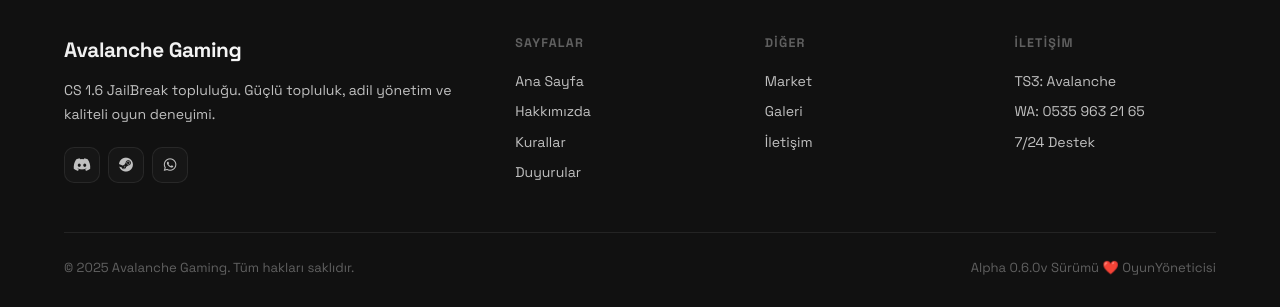
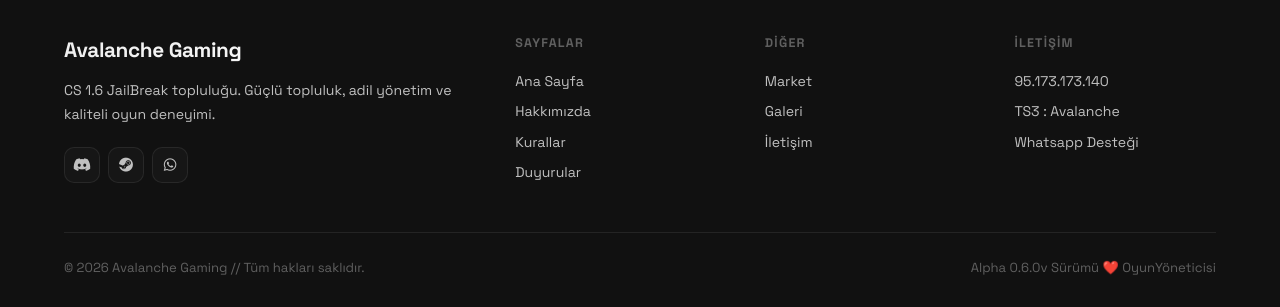
Before and after one commit to UmutStudyo/AvlKingArea, a plain HTML site: page index.html in a window 1280 px wide. Shown: the part 3417-3724 px from the top of the page. Drawn offline with nearby package versions, Linux system fonts and the light colour scheme; no server answers.

Commit message:
Update contact information and copyright year

```diff
--- a/index.html
+++ b/index.html
@@ -1368,14 +1368,14 @@
       <div>
         <div class="footer-col-title">İletişim</div>
         <div class="footer-links">
-          <span class="footer-link">TS3: Avalanche</span>
-          <span class="footer-link">WA: 0535 963 21 65</span>
-          <span class="footer-link">7/24 Destek</span>
+          <span class="footer-link">95.173.173.140</span>
+          <span class="footer-link">TS3 : Avalanche</span>
+          <span class="footer-link">Whatsapp Desteği</span>
         </div>
       </div>
     </div>
     <div class="footer-bottom">
-      <span>© 2025 Avalanche Gaming. Tüm hakları saklıdır.</span>
+      <span>© 2026 Avalanche Gaming // Tüm hakları saklıdır.</span>
       <span>Alpha 0.6.0v Sürümü ❤️ OyunYöneticisi</span>
     </div>
   </div>
```
